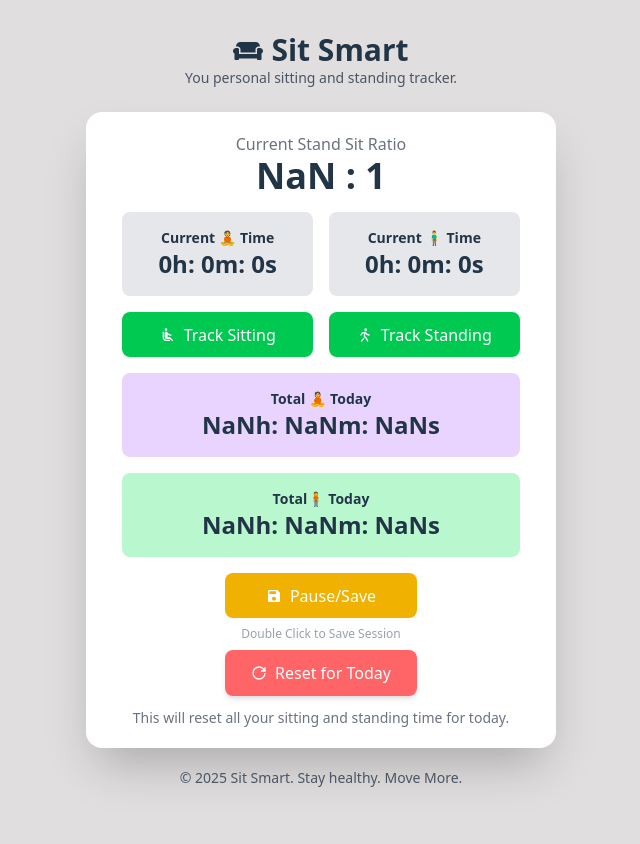
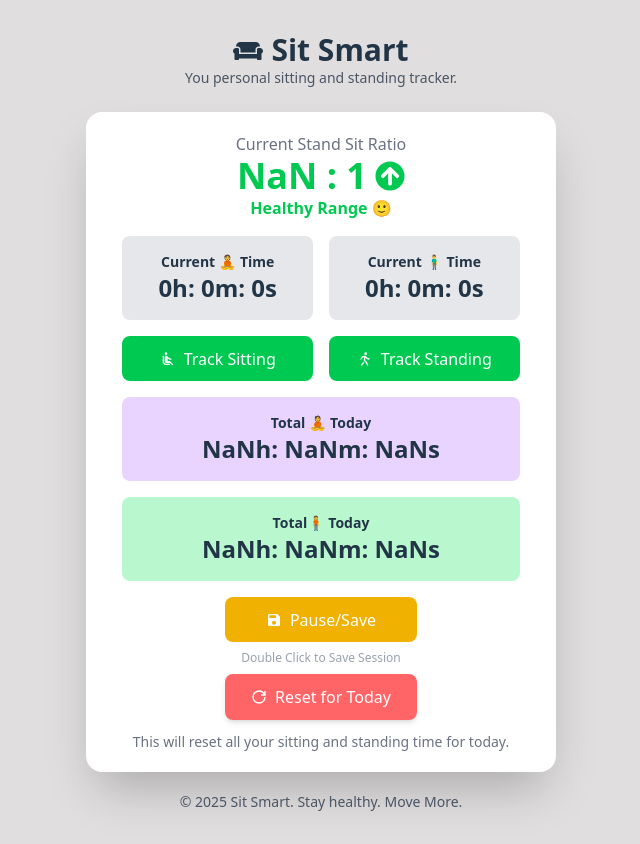
Before and after one commit to sachinkmohan/sit-smart, a React (Vite) app: page / in a window 1280 px wide. Shown: the whole page, without its empty margins (319-959 px from the left). Before the commit the page ends 820 px from the top, so only its background shows below. Built offline with nearby package versions, Linux system fonts and the light colour scheme.

Commit message:
feat: enhance StandSitRatio component with visual indicators for healthy/unhealthy range

```diff
--- a/src/components/StandSitRatio.tsx
+++ b/src/components/StandSitRatio.tsx
@@ -1,13 +1,27 @@
+import { FaArrowCircleUp, FaArrowCircleDown } from "react-icons/fa";
+
 interface StandSitRatioProps {
   StandRatio: number;
   SitRatio: number;
 }
 const StandSitRatio = ({ StandRatio, SitRatio }: StandSitRatioProps) => {
   const calculatedRatio = (StandRatio / SitRatio).toFixed(2);
+  const unhealthyRange = Number(calculatedRatio) < 1;
+  const unhealthyRangeClass = () => {
+    return Number(calculatedRatio) < 1 ? "text-red-500" : "text-green-500";
+  };
   return (
     <div>
       <p className="text-gray-500">Current Stand Sit Ratio</p>
-      <p className="text-4xl font-bold">{calculatedRatio} : 1</p>
+      <div
+        className={`flex justify-center items-center gap-2 ${unhealthyRangeClass()} text-3xl`}
+      >
+        <p className="font-bold text-4xl">{calculatedRatio} : 1</p>
+        {unhealthyRange ? <FaArrowCircleDown /> : <FaArrowCircleUp />}
+      </div>
+      <p className={`${unhealthyRangeClass()} font-bold`}>
+        {unhealthyRange ? "UnHealthy Range ☹️" : "Healthy Range 🙂"}
+      </p>
     </div>
   );
 };
```
